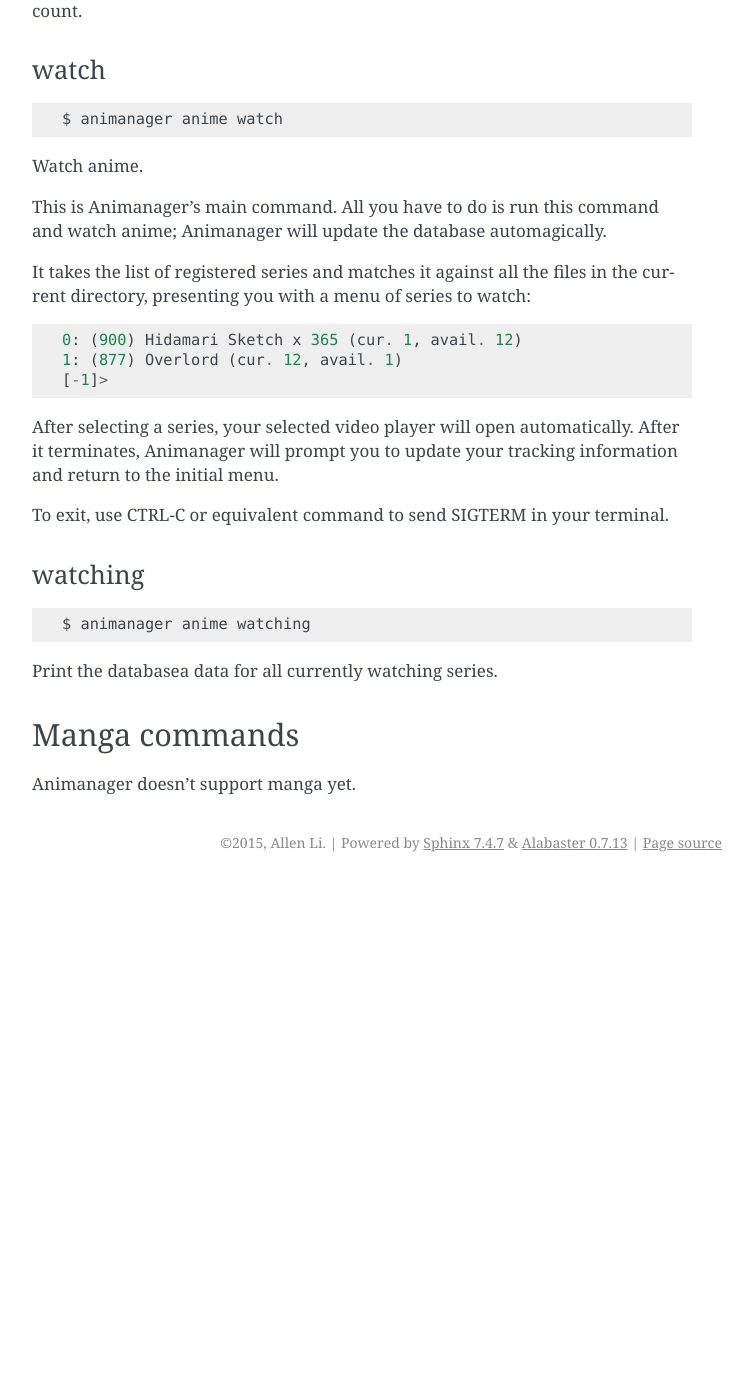
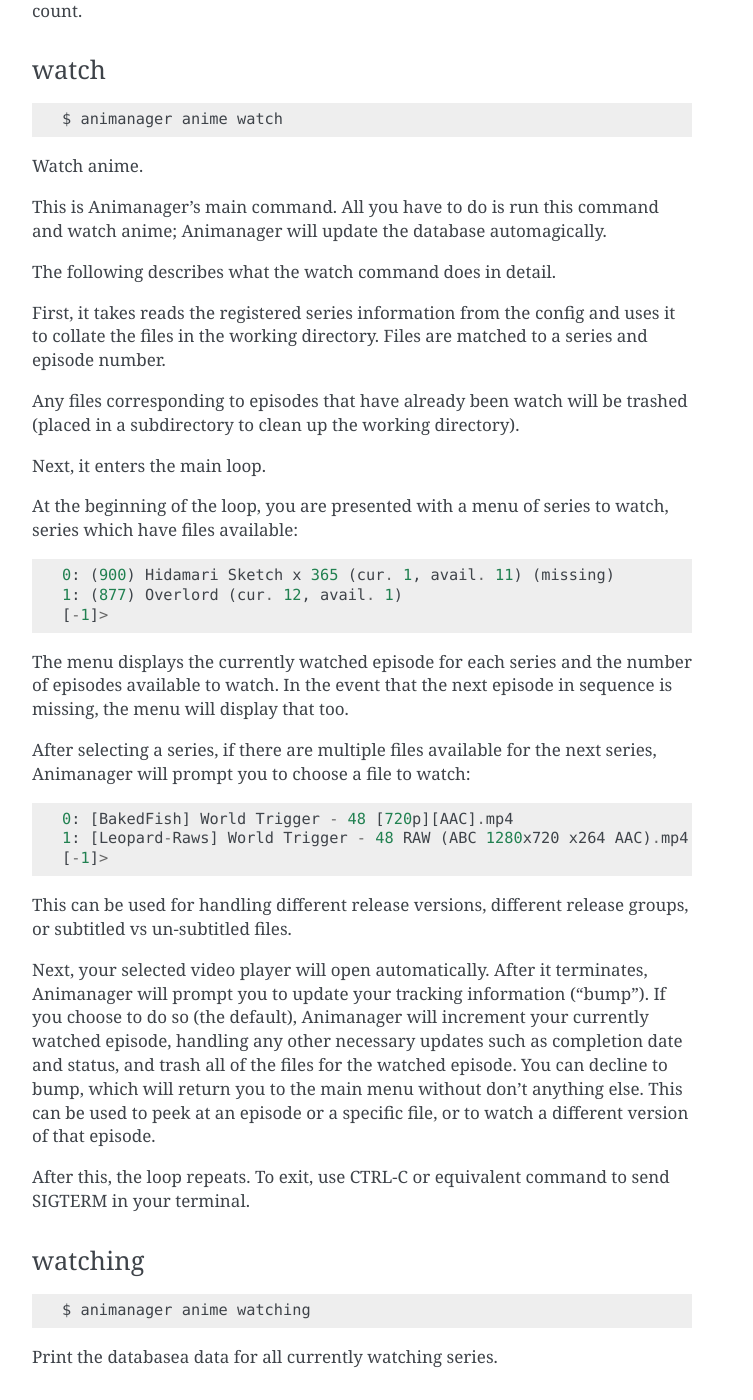
Before and after one commit to darkfeline/animanager, a Sphinx documentation site: the page built from doc/commands.rst, in a window 1280 px wide and 1400 px high, scrolled down 3952 px. Shown: the whole window, without its empty margins (388-1141 px from the left). Built offline with Sphinx 7.4.7, drawn with Linux system fonts in a browser that asks for light colours; pages that are not in the unit, such as notebooks, are missing from menus; before the commit the page ends 4834 px from its top, so only the background shows below that.

Commit message:
Update documentation with new watch command

```diff
--- a/doc/commands.rst
+++ b/doc/commands.rst
@@ -210,18 +210,49 @@
 This is Animanager's main command.  All you have to do is run this command and
 watch anime; Animanager will update the database automagically.
 
-It takes the list of registered series and matches it against all the files in
-the current directory, presenting you with a menu of series to watch::
+The following describes what the watch command does in detail.
 
-  0: (900) Hidamari Sketch x 365 (cur. 1, avail. 12)
+First, it takes reads the registered series information from the config and uses
+it to collate the files in the working directory.  Files are matched to a series
+and episode number.
+
+Any files corresponding to episodes that have already been watch will be trashed
+(placed in a subdirectory to clean up the working directory).
+
+Next, it enters the main loop.
+
+At the beginning of the loop, you are presented with a menu of series to watch,
+series which have files available::
+
+  0: (900) Hidamari Sketch x 365 (cur. 1, avail. 11) (missing)
   1: (877) Overlord (cur. 12, avail. 1)
   [-1]>
 
-After selecting a series, your selected video player will open automatically.
-After it terminates, Animanager will prompt you to update your tracking
-information and return to the initial menu.
+The menu displays the currently watched episode for each series and the number
+of episodes available to watch.  In the event that the next episode in sequence
+is missing, the menu will display that too.
 
-To exit, use CTRL-C or equivalent command to send SIGTERM in your terminal.
+After selecting a series, if there are multiple files available for the next
+series, Animanager will prompt you to choose a file to watch::
+
+   0: [BakedFish] World Trigger - 48 [720p][AAC].mp4
+   1: [Leopard-Raws] World Trigger - 48 RAW (ABC 1280x720 x264 AAC).mp4
+   [-1]>
+
+This can be used for handling different release versions, different release
+groups, or subtitled vs un-subtitled files.
+
+Next, your selected video player will open automatically.  After it terminates,
+Animanager will prompt you to update your tracking information ("bump").  If you
+choose to do so (the default), Animanager will increment your currently watched
+episode, handling any other necessary updates such as completion date and
+status, and trash all of the files for the watched episode.  You can decline to
+bump, which will return you to the main menu without don't anything else.  This
+can be used to peek at an episode or a specific file, or to watch a different
+version of that episode.
+
+After this, the loop repeats.  To exit, use CTRL-C or equivalent command to send
+SIGTERM in your terminal.
 
 watching
 ^^^^^^^^
```
Also changed, not shown: doc/quickstart.rst (+3 -6 lines).
